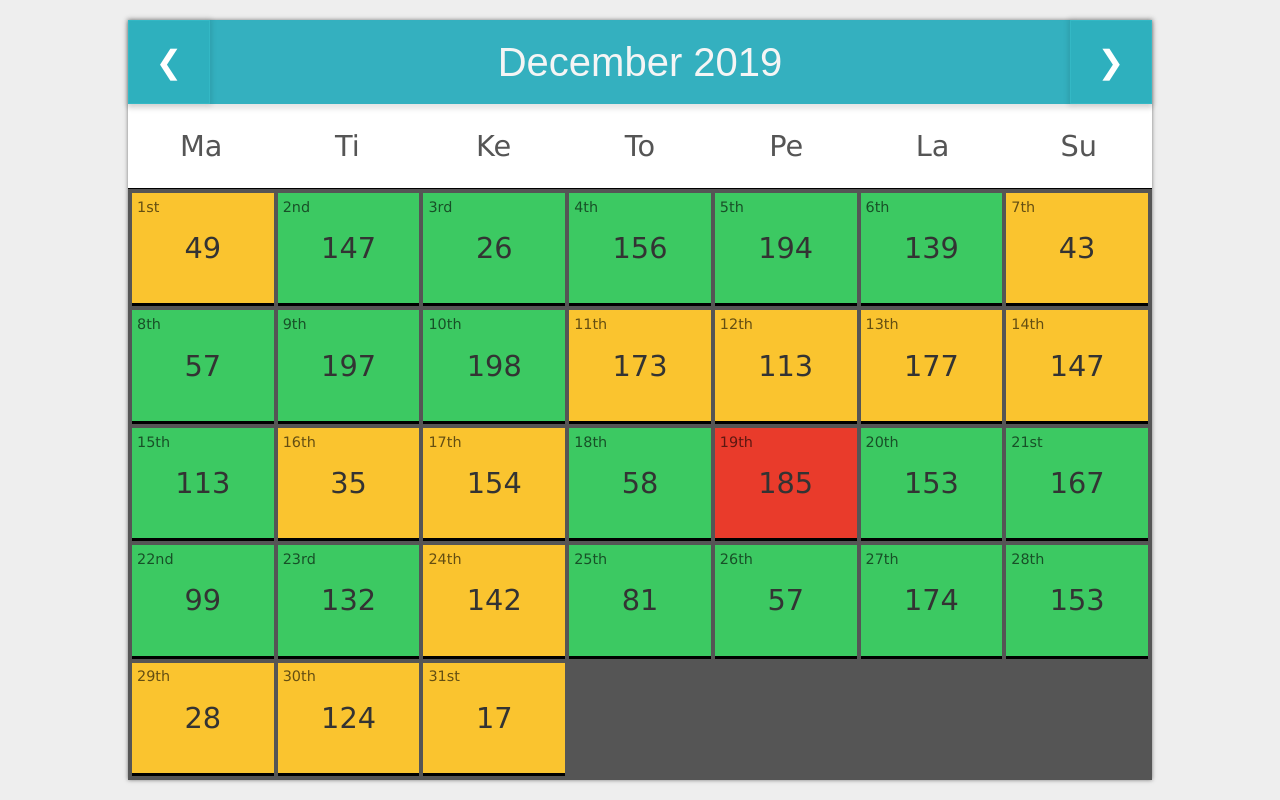
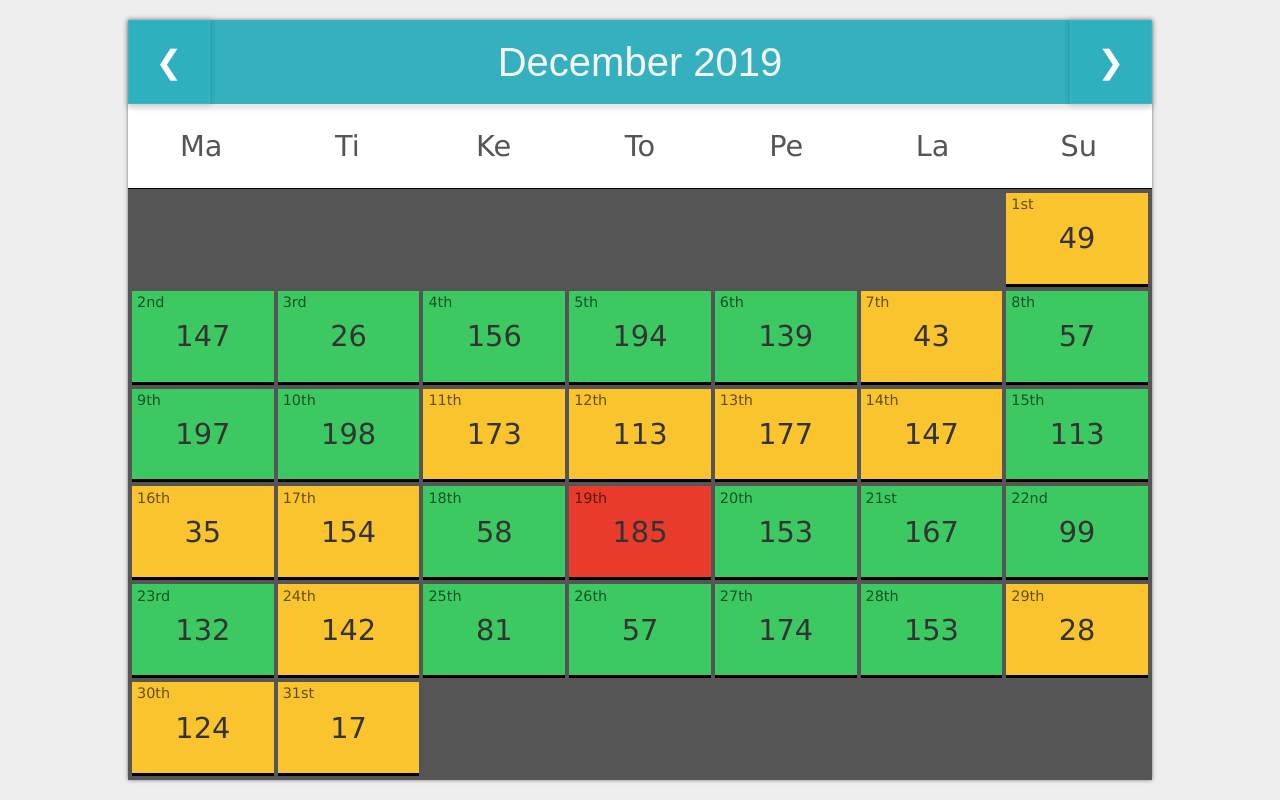
Before and after one commit to Suichoku/PrimaCalendar, a React (Create React App) app: page / in a window 1280 px wide. Built offline with nearby package versions, Linux system fonts and the light colour scheme.

Commit message:
Days can be clicked to show detailed information

```diff
--- a/src/App.js
+++ b/src/App.js
@@ -8,13 +8,21 @@ import Header from './components/Header/Header';
 
 class App extends Component {
 
-  state = {
-    month: 12, // currently selected month
-    year: 2019, // currently selected year
-    failureData: null, // Full failure count information
-    machineTime: null, // Full machine state information
-    monthFailureData: null, // Filtered failure count for month
-    monthMachineTime: null // Filtered machine state for month
+
+
+  constructor(props) {
+    super(props);
+    this.state = {
+      month: 12, // currently selected month
+      year: 2019, // currently selected year
+      failureData: null, // Full failure count information
+      machineTime: null, // Full machine state information
+      monthFailureData: null, // Filtered failure count for month
+      monthMachineTime: null, // Filtered machine state for month
+      clickStates: null
+    }
+
+    this.state.clickStates = this.flushClicks();
   }
 
   componentDidMount() {
@@ -42,6 +50,11 @@ class App extends Component {
     })
   }
 
+  flushClicks = () => {
+    const date = moment(`${this.state.year}-${this.state.month}`, "YYYY-MM");
+    return Array(date.daysInMonth()).fill().map( () => false);
+  }
+
   // Handles changing data on month change
   handleMonthChange = event => {
     let { month, year } = this.state;
@@ -63,8 +76,17 @@ class App extends Component {
     this.setState( {month, year}, () => { // updata month and year
       const monthFailureData = this.filterByMonth(this.state.failureData); // filter failure count based on new date
       const monthMachineTime = this.filterByMonth(this.state.machineTime); // filter machineTime based on new date
-      this.setState( {monthFailureData, monthMachineTime} )
+      const clickStates = this.flushClicks(); // reset all clicked dates
+      this.setState( {monthFailureData, monthMachineTime, clickStates} );
     });
+  }
+
+  handleDayClick = dayNum => {
+    this.setState(prev => {
+      const clickStates = [...prev.clickStates];
+      clickStates[dayNum] = !clickStates[dayNum];
+      return {clickStates}
+    })
   }
 
   render() {
@@ -82,7 +104,9 @@ class App extends Component {
           year={this.state.year}
           month={this.state.month}
           failureData={this.state.monthFailureData}
-          machineTime={this.state.monthMachineTime} />
+          machineTime={this.state.monthMachineTime}
+          clickStates={this.state.clickStates}
+          dateClicked={this.handleDayClick} />
       </div>
     )
   }
--- a/src/components/Day/Day.js
+++ b/src/components/Day/Day.js
@@ -3,16 +3,18 @@ import classes from './Day.module.css'
 import moment from 'moment';
 
 const Day = props => {
-
+    // css classes
     const classNames = [classes.Day]
 
-    if(props.machineState) {
-        const { Failure } = props.machineState;
+    if(props.machineState) { // day has machineState as prop -> use it to color tile
+        const { Failure } = props.machineState; // get failure time from machineState
 
-        const failureTime = Failure.split(":")
+        const failureTime = Failure.split(":") // split failure time to hours, minutes, seconds
 
+        // turn time to minutes, ignoring the seconds
         const minutes = 60 * parseInt(failureTime[0]) + parseInt(failureTime[1]);
 
+        // choose css color class for tile
         if(minutes < 150) {
             classNames.push(classes.Low);
         } else if (minutes < 200) {
@@ -23,13 +25,33 @@ const Day = props => {
     } else { // add alternative coloring from props
         classNames.push(classes[props.color])
     }
+    // get day of the month (1st, 2nd, ...);
+    const day = props.day && moment(`${props.day}`, "D").format("Do");
 
-    const day = props.day ? moment(`${props.day}`, "D").format("Do") : null;
+    let content;
+    // render content based on if tile is clicked
+    if(props.toggled && props.machineState) {
+        content = [
+            <div key="1" className={classes.BlockTitle}>Failure</div>,
+                <div key="2" className={classes.Block}>{props.machineState.Failure}</div>,
+            <div key="3" className={classes.BlockTitle}>Idle</div>,
+                <div key="4" className={classes.Block}>{props.machineState.Idle}</div>,
+            <div key="5" className={classes.BlockTitle}>Running</div>,
+                <div key="6" className={classes.Block}>{props.machineState.Running}</div>,
+        ];
+        classNames.push(classes.Alt)
+    } else {
+        content = [
+            <div key="1" className={classes.DayNumber}>{day}</div>,
+            <div key="2">{props.children}</div>
+        ];
+    }
+
+    const clickFunc = props.clicked && props.clicked.bind(this, props.day);
 
     return (
-        <div className={classNames.join(" ")}>
-            <div className={classes.DayNumber}>{day}</div>
-            <div>{props.children}</div>
+        <div onClick={clickFunc} className={classNames.join(" ")}>
+            {content}
         </div>
     )
 }
--- a/src/components/Day/Day.module.css
+++ b/src/components/Day/Day.module.css
@@ -13,6 +13,20 @@
 
 .Day:hover {
     color: #fff;
+}
+
+.Alt {
+    margin: 0;
+    font-size: 0.8em;
+    grid-template-rows: 1fr 1fr 1fr;
+    grid-template-columns: 2fr 3fr;
+    align-items: stretch;
+    justify-items: stretch;
+    text-align: left;
+}
+
+.Alt:hover {
+    color: #ddd;
 }
 
 .Empty {
@@ -60,3 +74,14 @@
     padding-left: 5px;
     justify-self: left;
 }
+
+.Block, .BlockTitle {
+    border-bottom: 3px solid #333;
+    padding-left: 4px;
+    padding-top: 6px;
+    box-sizing: border-box;
+}
+
+.BlockTitle {
+    border-right: 1px solid #333;
+}
--- a/src/containers/Calendar/Calendar.js
+++ b/src/containers/Calendar/Calendar.js
@@ -7,14 +7,19 @@ import moment from 'moment'
 const Calendar = props => {
 
     // set moment date to currently selected month
-    const m = moment(`${props.year}-${props.month}`, "YYYY-MM")
+    const m = moment(`${props.year}-${props.month}`, "YYYY-MM");
     // calculate how many filler days are needed
-    const startDay = m.date(1).weekday();
-    const fillerDays = Array(startDay).fill().map( (_, i) => i + 1)
+    let startDay = m.date(1).day();
+    // fix startDay since moment starts week from sunday
+    if(startDay === 0) startDay = 6; // loop over
+    else startDay -= 1 // else reduce day by one
+    // create array of filler days (empty days that move 1st day to right weekday)
+    const fillerDays = Array(startDay).fill().map( (_, i) => i + 1);
 
     // get how many days there are in a month
     const daysInMonth = m.daysInMonth()
-    const days = Array(daysInMonth).fill().map( (_, i) => i + 1)
+    // create that many day numbers
+    const days = Array(daysInMonth).fill().map( (_, i) => i + 1);
 
     const dataLength = props.failureData && props.failureData.length;
     const timeLength = props.machineTime && props.machineTime.length;
@@ -38,11 +43,12 @@ const Calendar = props => {
             ))}
             {days.map( num => (
                 <Day
-                    key={num}
-                    day={num}
-                    machineState={data[1] ? data[1][num-1] : null}
+                    key={num} day={num}
+                    clicked={day => props.dateClicked(day)}
+                    toggled={props.clickStates[num]}
+                    machineState={data[1] && data[1][num-1]}
                     color={"None"}>
-                    {data[0] ? data[0][num-1].Amount : null}
+                    {data[0] && data[0][num-1].Amount}
                 </Day>
             ))}
             </div>
```
